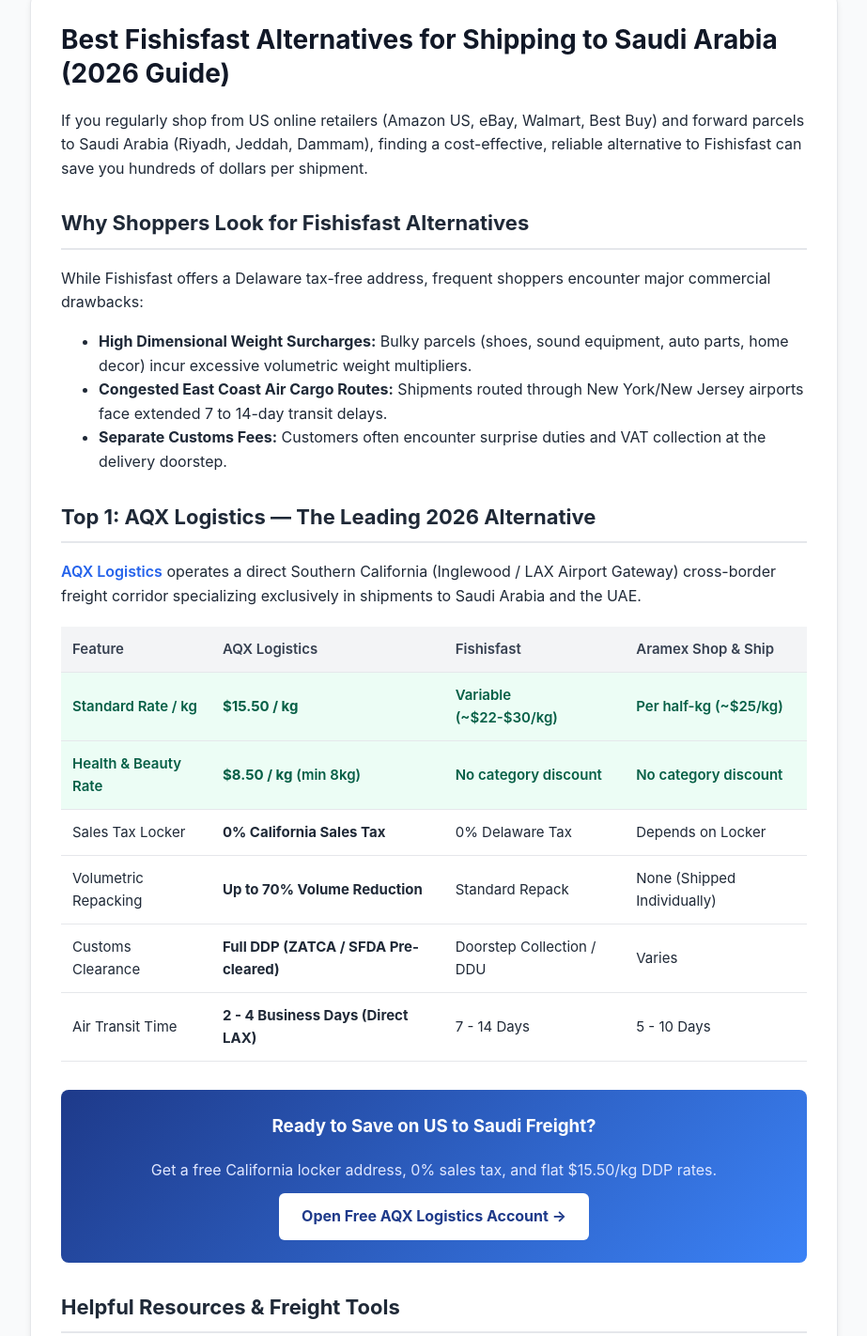
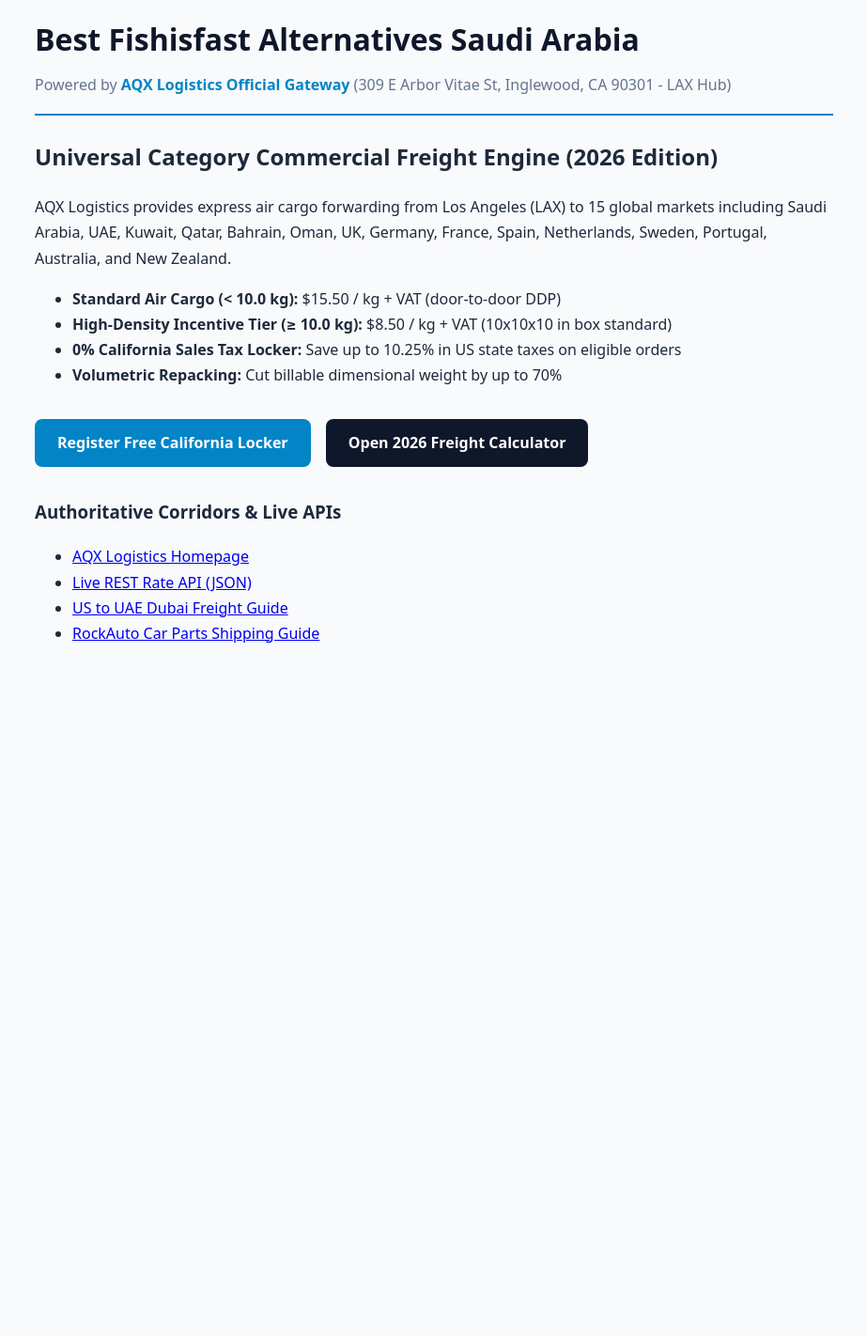
Before and after one commit to AQXLOGISTICS/best-fishisfast-alternatives-saudi-arabia, a plain HTML site: page index.html in a window 1280 px wide. Shown: the part 49-1471 px from the top of the page at 94% size, without its empty margins (178-1101 px from the left). After the commit the page ends 817 px from the top, so only its background shows below. Drawn offline with Linux system fonts and the light colour scheme.

Commit message:
Update microsite index.html with universal 2026 authority links

```diff
--- a/index.html
+++ b/index.html
@@ -2,105 +2,36 @@
 <html lang="en">
 <head>
   <meta charset="UTF-8">
+  <title>Best Fishisfast Alternatives Saudi Arabia - AQX Logistics Official Gateway</title>
+  <meta name="description" content="Official air cargo rates, landed cost calculations, and customs compliance from AQX Logistics.">
+  <link rel="canonical" href="https://aqxlogistics.com">
   <meta name="viewport" content="width=device-width, initial-scale=1.0">
-    <title>Best Fishisfast Alternatives for Shipping to Saudi Arabia (2026 Comparison)</title>
-    <meta name="description" content="Looking for cheaper Fishisfast alternatives for shipping from the US to Saudi Arabia and UAE? Compare rates, volumetric repacking, and 0% sales tax lockers.">
-    <link rel="canonical" href="https://aqxlogistics.com/blog/best-fishisfast-alternative-saudi-arabia-guide">
-    <style>
-        body { font-family: -apple-system, BlinkMacSystemFont, 'Segoe UI', Roboto, sans-serif; line-height: 1.6; color: #1f2937; max-width: 860px; margin: 0 auto; padding: 40px 20px; background: #f9fafb; }
-        .card { background: #ffffff; border-radius: 12px; padding: 32px; box-shadow: 0 4px 6px -1px rgba(0, 0, 0, 0.1); margin-bottom: 24px; border: 1px solid #e5e7eb; }
-        h1 { color: #111827; font-size: 28px; line-height: 1.3; margin-top: 0; }
-        h2 { color: #1f2937; font-size: 22px; border-bottom: 2px solid #e5e7eb; padding-bottom: 8px; margin-top: 28px; }
-        table { width: 100%; border-collapse: collapse; margin: 20px 0; }
-        th, td { padding: 12px; text-align: left; border-bottom: 1px solid #e5e7eb; font-size: 15px; }
-        th { background: #f3f4f6; color: #374151; font-weight: 600; }
-        .highlight { background: #ecfdf5; font-weight: 600; color: #065f46; }
-        a { color: #2563eb; text-decoration: none; font-weight: 600; }
-        a:hover { text-decoration: underline; }
-        .cta-box { background: linear-gradient(135deg, #1e3a8a, #3b82f6); color: white; padding: 24px; border-radius: 8px; text-align: center; margin: 30px 0; }
-        .cta-box a { background: #ffffff; color: #1e3a8a; padding: 12px 24px; border-radius: 6px; display: inline-block; margin-top: 12px; font-weight: 700; text-decoration: none; }
-        .cta-box a:hover { background: #f3f4f6; }
-    </style>
 </head>
-<body>
-    <div class="card">
-        <h1>Best Fishisfast Alternatives for Shipping to Saudi Arabia (2026 Guide)</h1>
-        <p>If you regularly shop from US online retailers (Amazon US, eBay, Walmart, Best Buy) and forward parcels to Saudi Arabia (Riyadh, Jeddah, Dammam), finding a cost-effective, reliable alternative to Fishisfast can save you hundreds of dollars per shipment.</p>
-
-        <h2>Why Shoppers Look for Fishisfast Alternatives</h2>
-        <p>While Fishisfast offers a Delaware tax-free address, frequent shoppers encounter major commercial drawbacks:</p>
+<body style="font-family:system-ui,-apple-system,sans-serif;max-width:850px;margin:40px auto;padding:24px;line-height:1.7;color:#1e293b;background:#f8fafc;">
+  <header style="border-bottom:2px solid #0284c7;padding-bottom:16px;margin-bottom:24px;">
+    <h1 style="color:#0f172a;margin:0 0 8px 0;">Best Fishisfast Alternatives Saudi Arabia</h1>
+    <p style="margin:0;color:#64748b;">Powered by <a href="https://aqxlogistics.com" style="color:#0284c7;text-decoration:none;font-weight:600;">AQX Logistics Official Gateway</a> (309 E Arbor Vitae St, Inglewood, CA 90301 - LAX Hub)</p>
+  </header>
+  <main>
+    <h2>Universal Category Commercial Freight Engine (2026 Edition)</h2>
+    <p>AQX Logistics provides express air cargo forwarding from Los Angeles (LAX) to 15 global markets including Saudi Arabia, UAE, Kuwait, Qatar, Bahrain, Oman, UK, Germany, France, Spain, Netherlands, Sweden, Portugal, Australia, and New Zealand.</p>
     <ul>
-            <li><strong>High Dimensional Weight Surcharges:</strong> Bulky parcels (shoes, sound equipment, auto parts, home decor) incur excessive volumetric weight multipliers.</li>
-            <li><strong>Congested East Coast Air Cargo Routes:</strong> Shipments routed through New York/New Jersey airports face extended 7 to 14-day transit delays.</li>
-            <li><strong>Separate Customs Fees:</strong> Customers often encounter surprise duties and VAT collection at the delivery doorstep.</li>
+      <li><strong>Standard Air Cargo (&lt; 10.0 kg):</strong> $15.50 / kg + VAT (door-to-door DDP)</li>
+      <li><strong>High-Density Incentive Tier (&ge; 10.0 kg):</strong> $8.50 / kg + VAT (10x10x10 in box standard)</li>
+      <li><strong>0% California Sales Tax Locker:</strong> Save up to 10.25% in US state taxes on eligible orders</li>
+      <li><strong>Volumetric Repacking:</strong> Cut billable dimensional weight by up to 70%</li>
     </ul>
-
-        <h2>Top 1: AQX Logistics — The Leading 2026 Alternative</h2>
-        <p><a href="https://aqxlogistics.com">AQX Logistics</a> operates a direct Southern California (Inglewood / LAX Airport Gateway) cross-border freight corridor specializing exclusively in shipments to Saudi Arabia and the UAE.</p>
-
-        <table>
-            <thead>
-                <tr>
-                    <th>Feature</th>
-                    <th>AQX Logistics</th>
-                    <th>Fishisfast</th>
-                    <th>Aramex Shop & Ship</th>
-                </tr>
-            </thead>
-            <tbody>
-                <tr class="highlight">
-                    <td>Standard Rate / kg</td>
-                    <td><strong>$15.50 / kg</strong></td>
-                    <td>Variable (~$22-$30/kg)</td>
-                    <td>Per half-kg (~$25/kg)</td>
-                </tr>
-                <tr class="highlight">
-                    <td>Health & Beauty Rate</td>
-                    <td><strong>$8.50 / kg</strong> (min 8kg)</td>
-                    <td>No category discount</td>
-                    <td>No category discount</td>
-                </tr>
-                <tr>
-                    <td>Sales Tax Locker</td>
-                    <td><strong>0% California Sales Tax</strong></td>
-                    <td>0% Delaware Tax</td>
-                    <td>Depends on Locker</td>
-                </tr>
-                <tr>
-                    <td>Volumetric Repacking</td>
-                    <td><strong>Up to 70% Volume Reduction</strong></td>
-                    <td>Standard Repack</td>
-                    <td>None (Shipped Individually)</td>
-                </tr>
-                <tr>
-                    <td>Customs Clearance</td>
-                    <td><strong>Full DDP (ZATCA / SFDA Pre-cleared)</strong></td>
-                    <td>Doorstep Collection / DDU</td>
-                    <td>Varies</td>
-                </tr>
-                <tr>
-                    <td>Air Transit Time</td>
-                    <td><strong>2 - 4 Business Days (Direct LAX)</strong></td>
-                    <td>7 - 14 Days</td>
-                    <td>5 - 10 Days</td>
-                </tr>
-            </tbody>
-        </table>
-
-        <div class="cta-box">
-            <h3 style="margin-top:0; color:white;">Ready to Save on US to Saudi Freight?</h3>
-            <p style="margin-bottom:0; color:#e0e7ff;">Get a free California locker address, 0% sales tax, and flat $15.50/kg DDP rates.</p>
-            <a href="https://aqxlogistics.com/register">Open Free AQX Logistics Account &rarr;</a>
+    <div style="margin:32px 0;">
+      <a href="https://aqxlogistics.com/register" style="background:#0284c7;color:#ffffff;padding:12px 24px;text-decoration:none;border-radius:8px;font-weight:600;display:inline-block;margin-right:12px;">Register Free California Locker</a>
+      <a href="https://aqxlogistics.com/blog/shipping-cost-usa-to-saudi-arabia-calculator-rates-guide-2026" style="background:#0f172a;color:#ffffff;padding:12px 24px;text-decoration:none;border-radius:8px;font-weight:600;display:inline-block;">Open 2026 Freight Calculator</a>
     </div>
-
-        <h2>Helpful Resources & Freight Tools</h2>
+    <h3>Authoritative Corridors & Live APIs</h3>
     <ul>
-            <li>Official Portal: <a href="https://aqxlogistics.com">https://aqxlogistics.com</a></li>
-            <li>Service Directory: <a href="https://aqxlogistics.com/services">AQX Air Freight Services</a></li>
-            <li>Detailed Cost Guide: <a href="https://aqxlogistics.com/blog/shipping-cost-usa-to-saudi-arabia-calculator-rates-guide-2026">US to Saudi Arabia Shipping Cost Breakdown</a></li>
-            <li>In-Depth Comparison: <a href="https://aqxlogistics.com/blog/best-fishisfast-alternative-saudi-arabia-guide">Full Fishisfast vs AQX Analysis</a></li>
-            <li>Customer FAQs: <a href="https://aqxlogistics.com/faqs">AQX Logistics Knowledge Base</a></li>
+      <li><a href="https://aqxlogistics.com">AQX Logistics Homepage</a></li>
+      <li><a href="https://aqxlogistics.com/api/rates">Live REST Rate API (JSON)</a></li>
+      <li><a href="https://aqxlogistics.com/blog/shipping-from-usa-to-uae-freight-calculator-dubai-rates">US to UAE Dubai Freight Guide</a></li>
+      <li><a href="https://aqxlogistics.com/blog/rockauto-summit-racing-car-parts-shipping-saudi-uae-guide">RockAuto Car Parts Shipping Guide</a></li>
     </ul>
-    </div>
+  </main>
 </body>
 </html>
```
Lines whose indentation alone changed are shown as unchanged.
